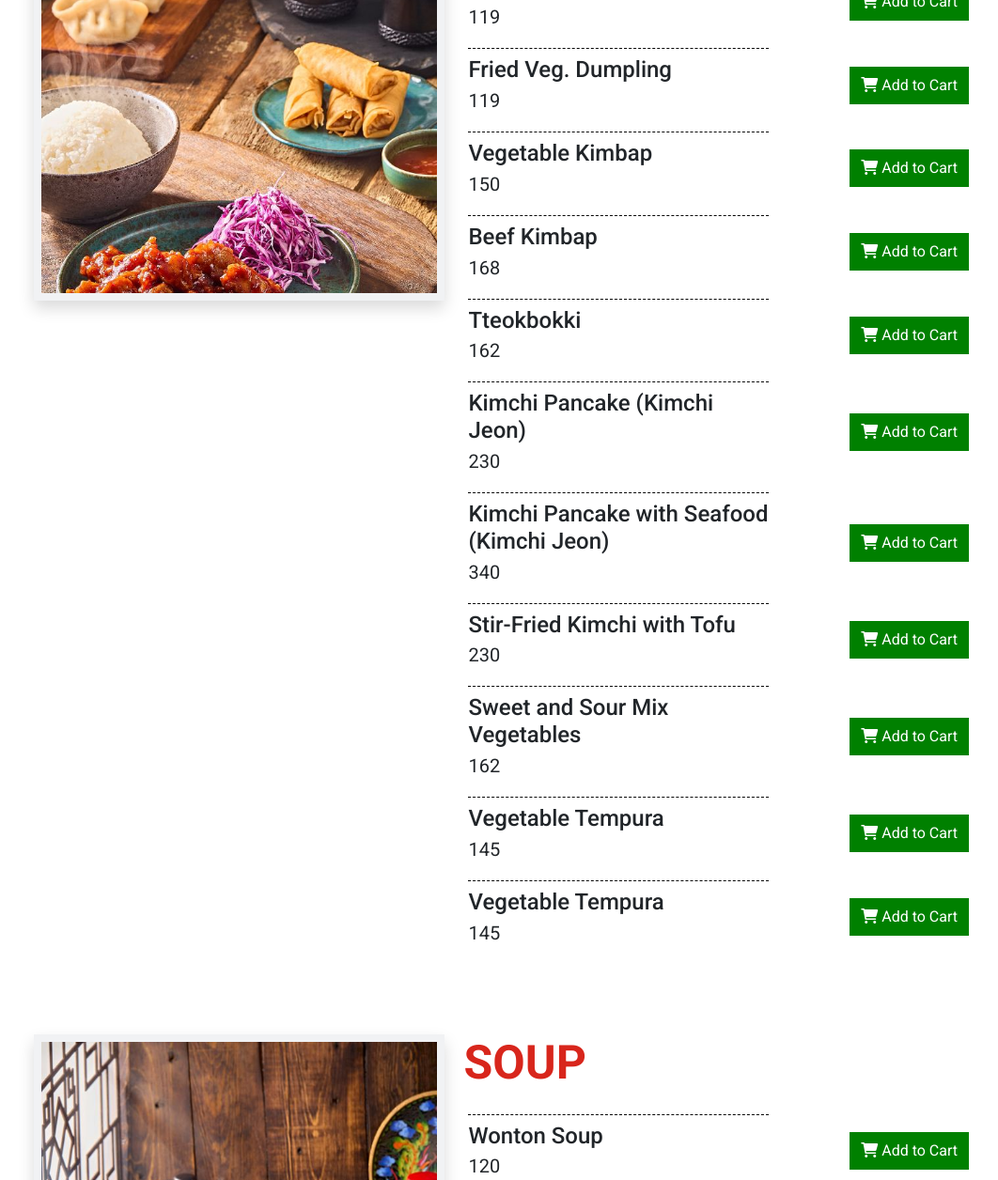
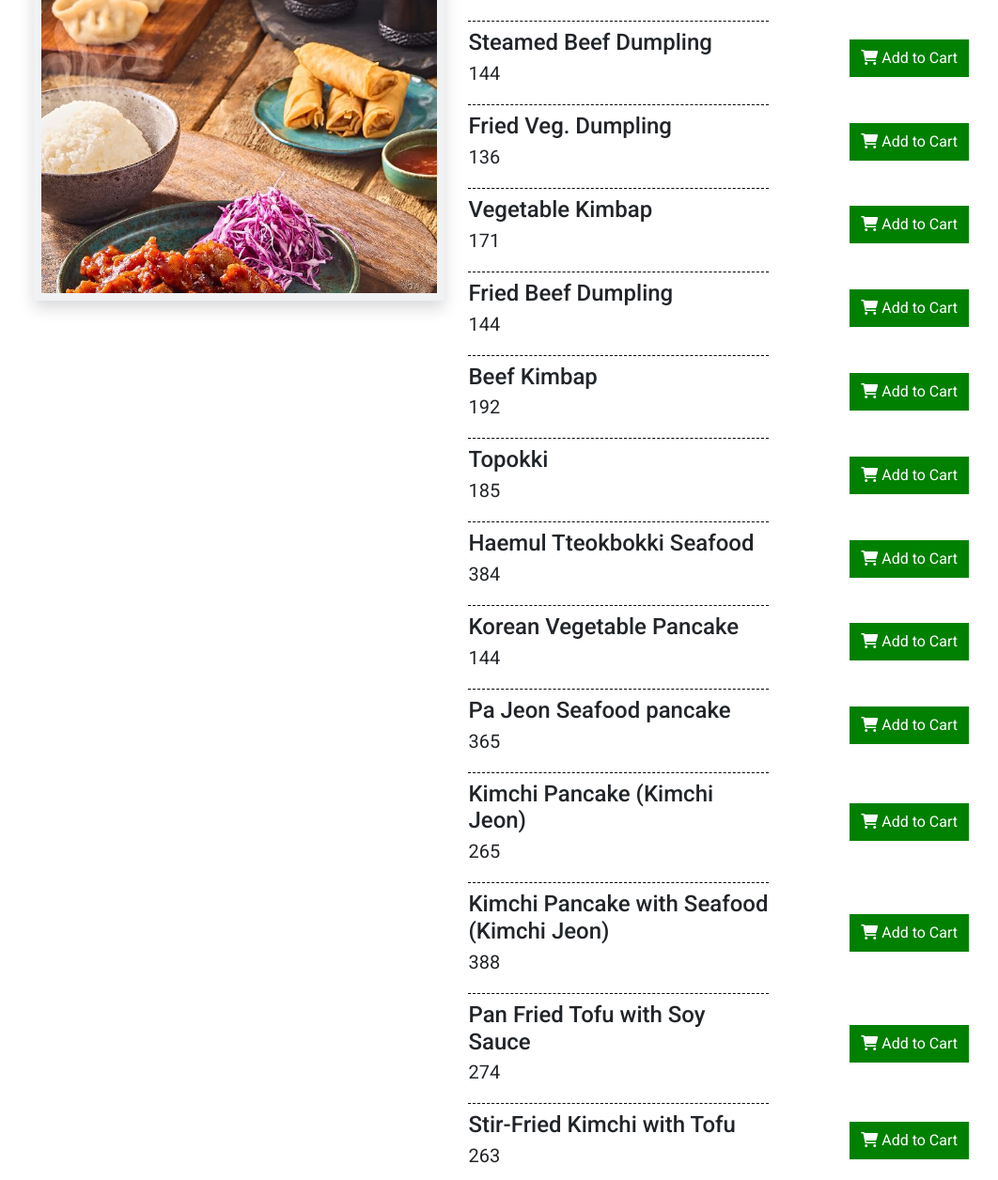
Before and after one commit to PeterYousseff/gogi-website, a website: page menu.html in a window 1280 px wide. Shown: the part 1209-2465 px from the top of the page at 94% size, without its empty margins (159-1221 px from the left). Drawn offline with Linux system fonts and the light colour scheme; a web font is replaced by a local one.

Commit message:
update menu

```diff
--- a/menu.html
+++ b/menu.html
@@ -420,67 +420,103 @@
       "MAIN DISHES": "./image/menu3.jpg",
       "NOODLES": "./image/menu4.jpg",
       "RICE": "./image/menu5.jpg",
-      "DESSERTS": "./image/menu-desserts.jpg",
-      "DRINKS": "./image/menu-drinks.jpg"
+    //   "DESSERTS": "./image/menu-desserts.jpg",
+      "DRINKS": "./image/menu-drinks.jpg",
+      "Kimchi": "./image/menu7.jpg",
+      "Extras": ""
   };
 
   let products = [
-      { id: 1, name: "Spring Rolls Vegetables (4 pcs)", price: 114, category: "APPETIZERS" },
-      { id: 2, name: "Spring Rolls Chicken (4 pcs)", price: 126, category: "APPETIZERS" },
-      { id: 3, name: "Steamed Veg. Dumpling", price: 119, category: "APPETIZERS" },
-      { id: 4, name: "Fried Veg. Dumpling", price: 119, category: "APPETIZERS" },
-      { id: 5, name: "Vegetable Kimbap", price: 150, category: "APPETIZERS" },
-      { id: 6, name: "Beef Kimbap", price: 168, category: "APPETIZERS" },
-      { id: 7, name: "Tteokbokki", price: 162, category: "APPETIZERS" },
-      { id: 8, name: "Kimchi Pancake (Kimchi Jeon)", price: 230, category: "APPETIZERS" },
-      { id: 9, name: "Kimchi Pancake with Seafood (Kimchi Jeon)", price: 340, category: "APPETIZERS" },
-      { id: 10, name: "Stir-Fried Kimchi with Tofu", price: 230, category: "APPETIZERS" },
-      { id: 11, name: "Sweet and Sour Mix Vegetables", price: 162, category: "APPETIZERS" },
-      { id: 12, name: "Vegetable Tempura", price: 145, category: "APPETIZERS" },
-      { id: 14, name: "Vegetable Tempura", price: 145, category: "APPETIZERS" },
-      { id: 15, name: "Wonton Soup", price: 120, category: "SOUP" },
-      { id: 16, name: "Miso Soup", price: 110, category: "SOUP" },
-      { id: 17, name: "Hot and Sour Soup", price: 135, category: "SOUP" },
-      { id: 18, name: "Seafood Soup", price: 180, category: "SOUP" },
-      { id: 19, name: "Mushroom Soupf", price: 125, category: "SOUP" },
-      { id: 20, name: "Sweet Corn Soup", price: 119, category: "SOUP" },
-      { id: 21, name: "Kimchi Jjigae", price: 310, category: "SOUP" },
-      { id: 22, name: "Sweet and Sour Chicken", price: 255, category: "MAIN DISHES" },
-      { id: 23, name: "Yangnyeom Chicken", price: 295, category: "MAIN DISHES" },
-      { id: 24, name: "Bulgogi Chicken", price: 285, category: "MAIN DISHES" },
-      { id: 25, name: "Bulgogi Beef", price: 340, category: "MAIN DISHES" },
-      { id: 26, name: "Korean Chicken Katsu", price: 430, category: "MAIN DISHES" },
-      { id: 27, name: "Beef with Garlic Sauce", price: 320, category: "MAIN DISHES" },
-      { id: 28, name: "Chicken Broccoli", price: 270, category: "MAIN DISHES" },
-      { id: 29, name: "Stir-Fried Beef with Green Pepper", price: 295, category: "MAIN DISHES" },
-      { id: 30, name: "Fried Chicken Wings", price: 180, category: "MAIN DISHES" },
-      { id: 31, name: "Shrimp Tempura", price: 480, category: "MAIN DISHES" },
-      { id: 32, name: "Calamari Tempura", price: 360, category: "MAIN DISHES" },
-      { id: 33, name: "Fried Chicken (Whole Chicken)", price: 550, category: "MAIN DISHES" },
-      { id: 34, name: "Stir-Fried Vegetable Noodles", price: 180, category: "NOODLES" },
-      { id: 35, name: "Stir-Fried Chicken Noodles", price: 210, category: "NOODLES" },
-      { id: 36, name: "Stir-Fried Beef Noodles", price: 235, category: "NOODLES" },
-      { id: 37, name: "Stir-Fried Mixed Noodles", price: 268, category: "NOODLES" },
-      { id: 38, name: "Beef Japchae (Korean stir-fried glass noodles with beef)", price: 265, category: "NOODLES" },
-      { id: 39, name: "Chicken Noodle Soup", price: 248, category: "NOODLES" },
-      { id: 40, name: "Beef Noodle Soup", price: 255, category: "NOODLES" },
-      { id: 41, name: "Seafood Noodle Soup", price: 285, category: "NOODLES" },
-      { id: 42, name: "Steamed Rice", price: 42, category: "RICE" },
-      { id: 43, name: "Vegetable Fried Rice", price: 136, category: "RICE" },
-      { id: 44, name: "Chicken Fried Rice", price: 172, category: "RICE" },
-      { id: 45, name: "Beef Fried Rice", price: 185, category: "RICE" },
-      { id: 46, name: "Shrimp Fried Rice", price: 217, category: "RICE" },
-      { id: 47, name: "Seafood Fried Rice", price: 240, category: "RICE" },
-      { id: 48, name: "Vegetable Kimchi Fried Rice", price: 239, category: "RICE" },
-      { id: 49, name: "Seafood Kimchi Fried Rice", price: 275, category: "RICE" },
-      { id: 50, name: "Bibimbap (Korean mixed rice with beef and vegetables)", price: 265, category: "RICE" },
-      { id: 51, name: "Fried Bananas with Ice Cream (Honey)", price: 175, category: "DESSERTS" },
-      { id: 52, name: "Fried Bananas with Ice Cream (chocolate)", price: 195, category: "DESSERTS" },
-      { id: 54, name: "Fried Bananas with Ice Cream (Lotus)", price: 210, category: "DESSERTS" },
-      { id: 55, name: "Orange Juice", price: 45, category: "DRINKS" },
-      { id: 56, name: "Soft Drinks", price: 35, category: "DRINKS" },
-      { id: 57, name: "Mineral Water (Small)", price: 20, category: "DRINKS" },
-  ];
+      { id: 1, name: "Spring Rolls Vegetables", price: 130, category: "APPETIZERS" },
+      { id: 2, name: "Spring Rolls Chicken", price: 145, category: "APPETIZERS" },
+      { id: 3, name: "Steamed Veg. Dumpling", price: 136, category: "APPETIZERS" },
+      { id: 4, name: "Steamed Beef Dumpling", price: 144, category: "APPETIZERS" },
+      { id: 5, name: "Fried Veg. Dumpling", price: 136, category: "APPETIZERS" },
+      { id: 6, name: "Vegetable Kimbap", price: 171, category: "APPETIZERS" },
+      { id: 7, name: "Fried Beef Dumpling ", price: 144, category: "APPETIZERS" },
+      { id: 8, name: "Beef Kimbap", price: 192, category: "APPETIZERS" },
+      { id: 9, name: "Topokki", price: 185, category: "APPETIZERS" },
+      { id: 10, name: "Haemul Tteokbokki Seafood ", price: 384, category: "APPETIZERS" },
+      { id: 11, name: "Korean Vegetable Pancake ", price: 144, category: "APPETIZERS" },
+      { id: 12, name: "Pa Jeon Seafood pancake  ", price: 365, category: "APPETIZERS" },
+      { id: 13, name: "Kimchi Pancake (Kimchi Jeon)", price: 265, category: "APPETIZERS" },
+      { id: 14, name: "Kimchi Pancake with Seafood (Kimchi Jeon)", price: 388, category: "APPETIZERS" },
+      { id: 15, name: "Pan Fried Tofu with Soy Sauce", price: 274, category: "APPETIZERS" },
+      { id: 16, name: "Stir-Fried Kimchi with Tofu", price: 263, category: "APPETIZERS" },
+      { id: 17, name: "Sweet and Sour Mix Vegetables", price: 185, category: "APPETIZERS" },
+      { id: 18, name: "Vegetable Tempura", price: 166, category: "APPETIZERS" },
+
+      { id: 19, name: "Wonton Soup", price: 137, category: "SOUP" },
+      { id: 20, name: "Miso Soup With Tofu", price: 126, category: "SOUP" },
+      { id: 21, name: "Hot And Sour Spicy Soup ", price: 154, category: "SOUP" },
+      { id: 22, name: "Mixed Seafood Spicy Soup", price: 206, category: "SOUP" },
+      { id: 23, name: "Chicken Mushroom Soup", price: 143, category: "SOUP" },
+      { id: 24, name: "Sweet Corn Soup", price: 136, category: "SOUP" },
+      { id: 25, name: "Kimchi Jjigae", price: 354, category: "SOUP" },
+
+      { id: 26, name: "Crispy Chicken Strips", price: 411, category: "MAIN DISHES" },
+      { id: 27, name: "Sweet And Sour Chicken", price: 291, category: "MAIN DISHES" },
+      { id: 28, name: "Sweet And Sour Shrimp", price: 451, category: "MAIN DISHES" },
+      { id: 29, name: "Yangnyeom Chicken", price: 337, category: "MAIN DISHES" },
+      { id: 30, name: "Chicken bulgogi BBQ Sauce", price: 325, category: "MAIN DISHES" },
+      { id: 31, name: "Beef bulgogi BBQ Sauce", price: 388, category: "MAIN DISHES" },
+      { id: 32, name: "Shrimp bulgogi BBQ Sauce", price: 491, category: "MAIN DISHES" },
+      { id: 33, name: "Spicy Fried Chicken with Garlic Sauce", price: 314, category: "MAIN DISHES" },
+      { id: 34, name: "Beef With Garlic Sauce", price: 411, category: "MAIN DISHES" },
+      { id: 35, name: "Shrimp With Garlic Sauce and Vegetables", price: 513, category: "MAIN DISHES" },
+      { id: 36, name: "Beef With Mushroom", price: 405, category: "MAIN DISHES" },
+      { id: 37, name: "Stir Fry Chicken Broccoli", price: 308, category: "MAIN DISHES" },
+      { id: 38, name: "Stir-Fry Chicken Cashew and Vegetables", price: 337, category: "MAIN DISHES" },
+      { id: 39, name: "Stir Fry Beef with Green Pepper", price: 388, category: "MAIN DISHES" },
+      { id: 40, name: "Shrimp Tempura", price: 548, category: "MAIN DISHES" },
+      { id: 41, name: "Calamari Tempura", price: 411, category: "MAIN DISHES" },
+      { id: 42, name: "Chicken Lollipop", price: 331, category: "MAIN DISHES" },
+      { id: 43, name: "Fried Chicken Whole Chicken", price: 627, category: "MAIN DISHES" },
+      { id: 44, name: "CHICKEN KATSU", price: 365, category: "MAIN DISHES" },
+
+      { id: 45, name: "Stir Fried Vegetable Noodle", price: 206, category: "NOODLES" },
+      { id: 46, name: "Stir-Fried Chicken Noodles", price: 240, category: "NOODLES" },
+      { id: 47, name: "Stir-Fried Beef Noodles", price: 268, category: "NOODLES" },
+      { id: 48, name: "Stir fried Seafood Noodles", price: 280, category: "NOODLES" },
+      { id: 49, name: "Mixed Stir Fry Noodles Chicken, Shrimp And Meat ", price: 306, category: "NOODLES" },
+      { id: 50, name: "Vegan Japchae Korean Stir And Fried Glass Noodles With Veg  ", price: 280, category: "NOODLES" },
+      { id: 51, name: "Beef Japchae (Korean stir-fried glass noodles with beef)", price: 303, category: "NOODLES" },
+      { id: 52, name: "Chicken Noodles Soup", price: 283, category: "NOODLES" },
+      { id: 53, name: "Seafood Noodles Soup", price: 325, category: "NOODLES" },
+      { id: 54, name: "Beef Noodles Soup", price: 291, category: "NOODLES" },
+
+      { id: 55, name: "Steamed Rice", price: 48, category: "RICE" },
+      { id: 56, name: "Vegetable Fried Rice", price: 156, category: "RICE" },
+      { id: 57, name: "Chicken Fried Rice", price: 197, category: "RICE" },
+      { id: 58, name: "Beef Fried Rice", price: 211, category: "RICE" },
+      { id: 59, name: "Seafood Fried Rice", price: 248, category: "RICE" },
+      { id: 60, name: "Mixed Fried Rice Chicken, Meat And Seafood", price: 280, category: "RICE" },
+      { id: 61, name: "Kimchi Fried Rice", price: 273, category: "RICE" },
+      { id: 62, name: "Beef Kimchi Fried Rice", price: 320, category: "RICE" },
+      { id: 63, name: "Seafood Kimchi Fried Rice", price: 314, category: "RICE" },
+      { id: 64, name: "Bibimbap Rice", price: 303, category: "RICE" },
+
+    //   { id: 51, name: "Fried Bananas with Ice Cream (Honey)", price: 175, category: "DESSERTS" },
+    //   { id: 52, name: "Fried Bananas with Ice Cream (chocolate)", price: 195, category: "DESSERTS" },
+    //   { id: 54, name: "Fried Bananas with Ice Cream (Lotus)", price: 210, category: "DESSERTS" },
+      { id: 65, name: "Fresh Orange Juice", price: 52, category: "DRINKS" },
+      { id: 66, name: "V-Cola", price: 40, category: "DRINKS" },
+      { id: 67, name: "Coca-Cola Can", price: 40, category: "DRINKS" },
+      { id: 68, name: "Fanta Orange Can", price: 40, category: "DRINKS" },
+      { id: 69, name: "Pepsi Cola", price: 40, category: "DRINKS" },
+      { id: 70, name: "7 Up Can", price: 40, category: "DRINKS" },
+      { id: 71, name: "Small Mineral Water", price: 40, category: "DRINKS" },
+
+      { id: 72, name: "Korean Kimchi 250g", price: 228, category: "Kimchi" },
+      { id: 73, name: "Korean Kimchi 500g", price: 456, category: "Kimchi" },
+      { id: 74, name: "Korean Kimchi 1 Kg", price: 912, category: "Kimchi" },
+
+      { id: 75, name: "Soy Sauce ", price: 57, category: "Extras" },
+      { id: 76, name: "Korean Yangnyeom Sauce ", price: 57, category: "Extras" },
+      { id: 77, name: "Extra Sweet Chili Sauce ", price: 75, category: "Extras" },
+      { id: 78, name: "Gochujang Sauce ", price: 57, category: "Extras" },
+      { id: 79, name: "Chili Sauce ", price: 57, category: "Extras" },
+    ];
 
   function loadProducts() {
       let container = document.getElementById("products-container");
```
Also changed, not shown: image/menu7.jpg (added).
